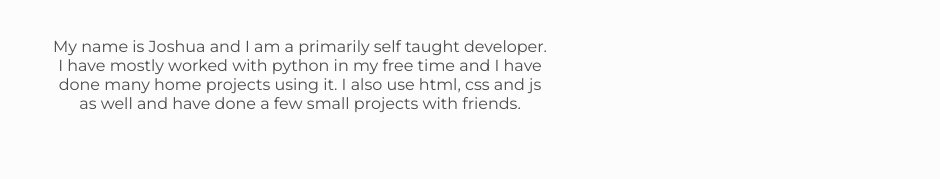
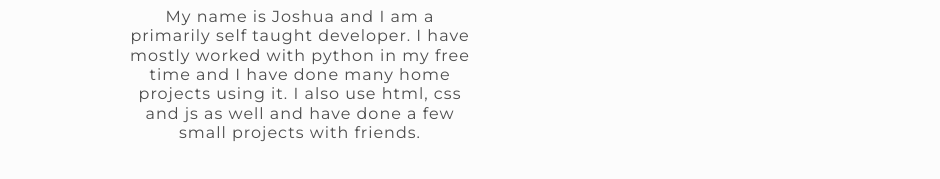
Before and after one commit to JoshuaFutcher/JoshuaFutcher.github.io, a plain HTML site: page about.html in a window 1280 px wide. Shown: the part 391-570 px from the top of the page, without its empty margins (340-1280 px from the left). Drawn offline with Linux system fonts and the light colour scheme.

Commit message:
Update style.css

```diff
--- a/style.css
+++ b/style.css
@@ -54,8 +54,11 @@ main {
 }
 
 #content p {
+    font-size: calc(10px + (20 - 10) * ((100vw - 350px) / (1900 - 350)));
+    line-height: calc(1.2em + (1.5 - 1.2) * ((100vw - 350px) / (1900 - 350)));
+    letter-spacing: 1px;
     margin-top: 40px;
-    width: 500px;
+    width: calc(20em + (60 - 20) * ((100vw - 350px) / (1900 - 350)));
     color: #4d4d4d;
 }
 
```
